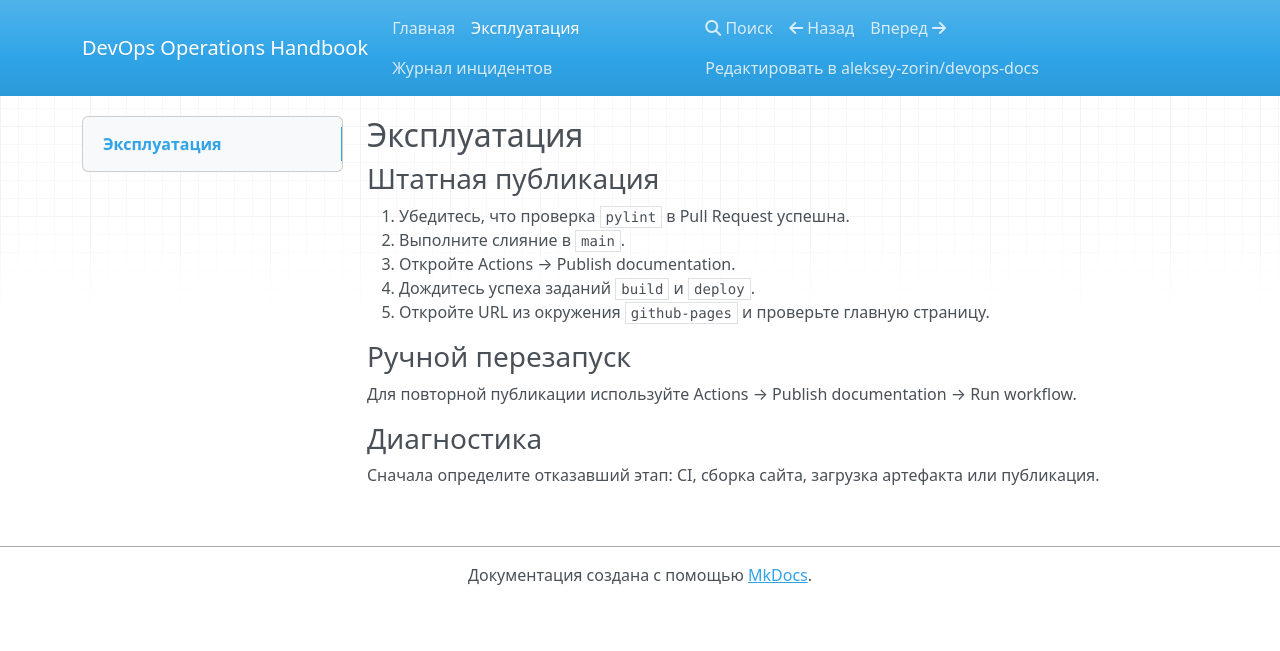
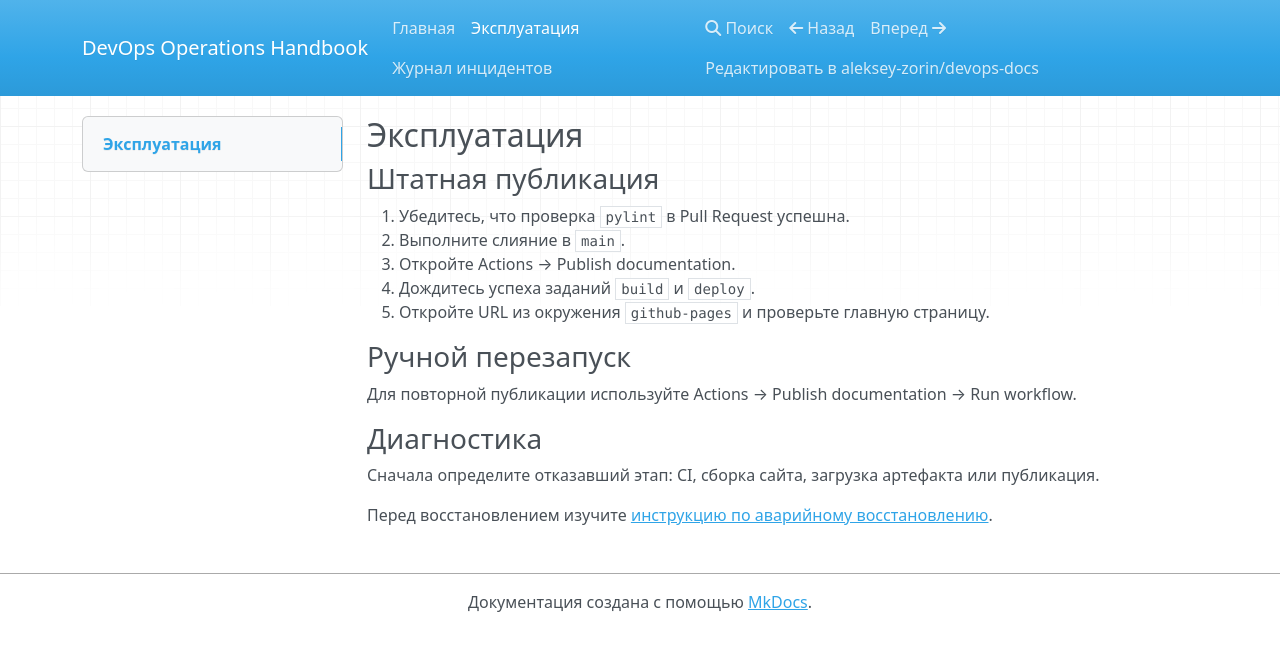
Before and after one commit to aleksey-zorin/devops-docs, an MkDocs documentation site: the page built from docs/runbook.md, in a window 1280 px wide. Shown: the top 651 px of the page. Built offline with MkDocs 1.6.1, drawn with Linux system fonts in a browser that asks for light colours; nearby versions of some CDN libraries.

Commit message:
docs: add broken recovery link (attempt 2)

```diff
--- a/docs/runbook.md
+++ b/docs/runbook.md
@@ -13,3 +13,5 @@
 
 ### Диагностика
 Сначала определите отказавший этап: CI, сборка сайта, загрузка артефакта или публикация.
+
+Перед восстановлением изучите [инструкцию по аварийному восстановлению](recovery.md).
```
